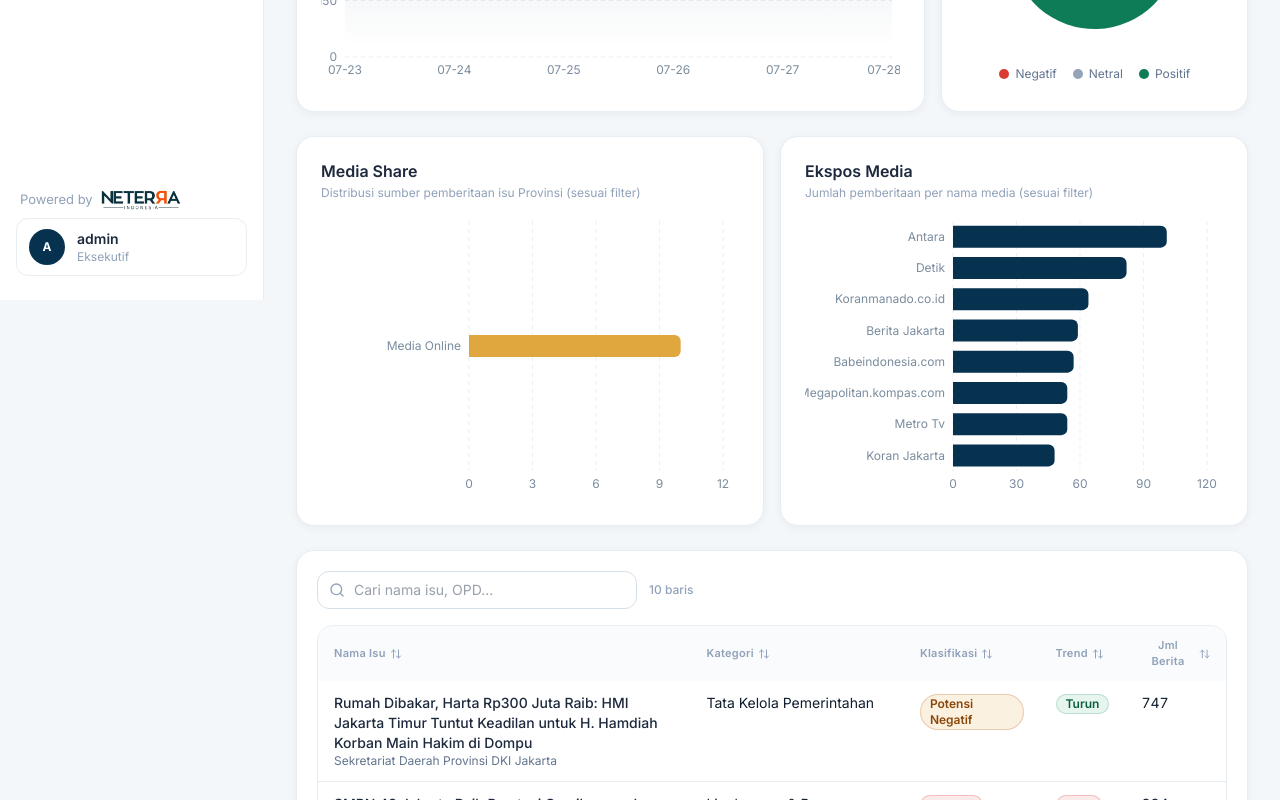
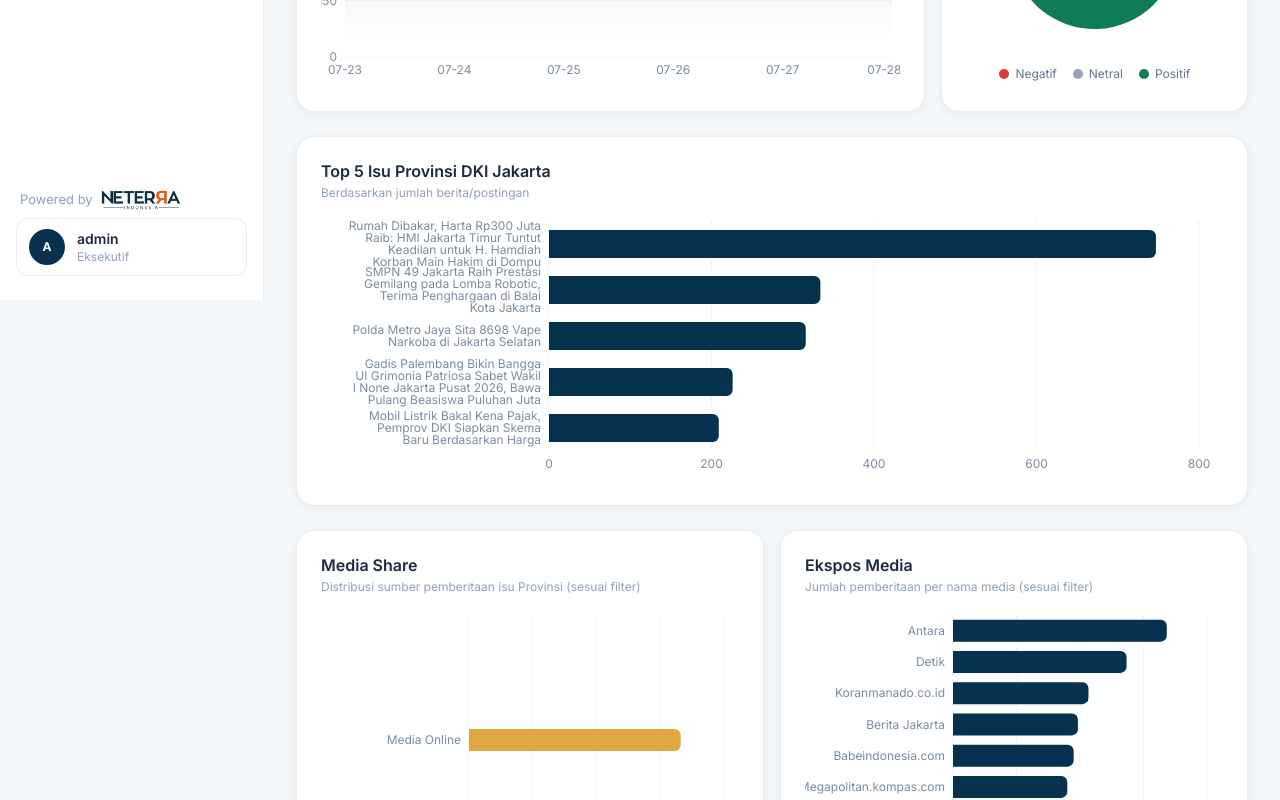
Before and after one commit to Neterra-ind/Dashboard-Pemprov-DKI-Jakarta, a React (Vite) app: page /isu-provinsi in a window 1280 px wide. Shown: the part 500-1300 px from the top of the page. Built offline with nearby package versions, Linux system fonts and the light colour scheme.

Commit message:
Add Top 5 Isu Provinsi chart to the Isu Provinsi page
Rank the filtered provincial issues by article count and show the top five as
a horizontal bar chart above the media breakdown.

Co-Authored-By: Claude Opus 4.7 <noreply@anthropic.com>

```diff
--- a/src/pages/IsuProvinsi.tsx
+++ b/src/pages/IsuProvinsi.tsx
@@ -127,6 +127,15 @@ export function IsuProvinsi() {
       .slice(0, 8)
   }, [beritaTerfilter])
 
+  const top5Isu = useMemo(
+    () =>
+      [...terfilter]
+        .sort((a, b) => b.jumlahBerita - a.jumlahBerita)
+        .slice(0, 5)
+        .map((isu) => ({ name: isu.namaIsu, value: isu.jumlahBerita })),
+    [terfilter],
+  )
+
   return (
     <div className="space-y-6">
       <PageHeader
@@ -185,6 +194,21 @@ export function IsuProvinsi() {
         </Card>
       </div>
 
+      <Card>
+        <CardHeader title="Top 5 Isu Provinsi DKI Jakarta" subtitle="Berdasarkan jumlah berita/postingan" />
+        <CardContent>
+          <ResponsiveContainer width="100%" height={260}>
+            <BarChart data={top5Isu} layout="vertical" margin={{ left: 8, right: 24 }}>
+              <CartesianGrid {...gridProps} horizontal={false} />
+              <XAxis type="number" {...axisProps} allowDecimals={false} />
+              <YAxis type="category" dataKey="name" {...axisProps} width={220} />
+              <Tooltip content={<ChartTooltip />} cursor={cursorFill} />
+              <Bar dataKey="value" name="Berita" fill={chart.accent} radius={[0, 6, 6, 0]} maxBarSize={28} />
+            </BarChart>
+          </ResponsiveContainer>
+        </CardContent>
+      </Card>
+
       <div className="grid grid-cols-1 gap-4 lg:grid-cols-2">
         <Card>
           <CardHeader title="Media Share" subtitle="Distribusi sumber pemberitaan isu Provinsi (sesuai filter)" />
```
